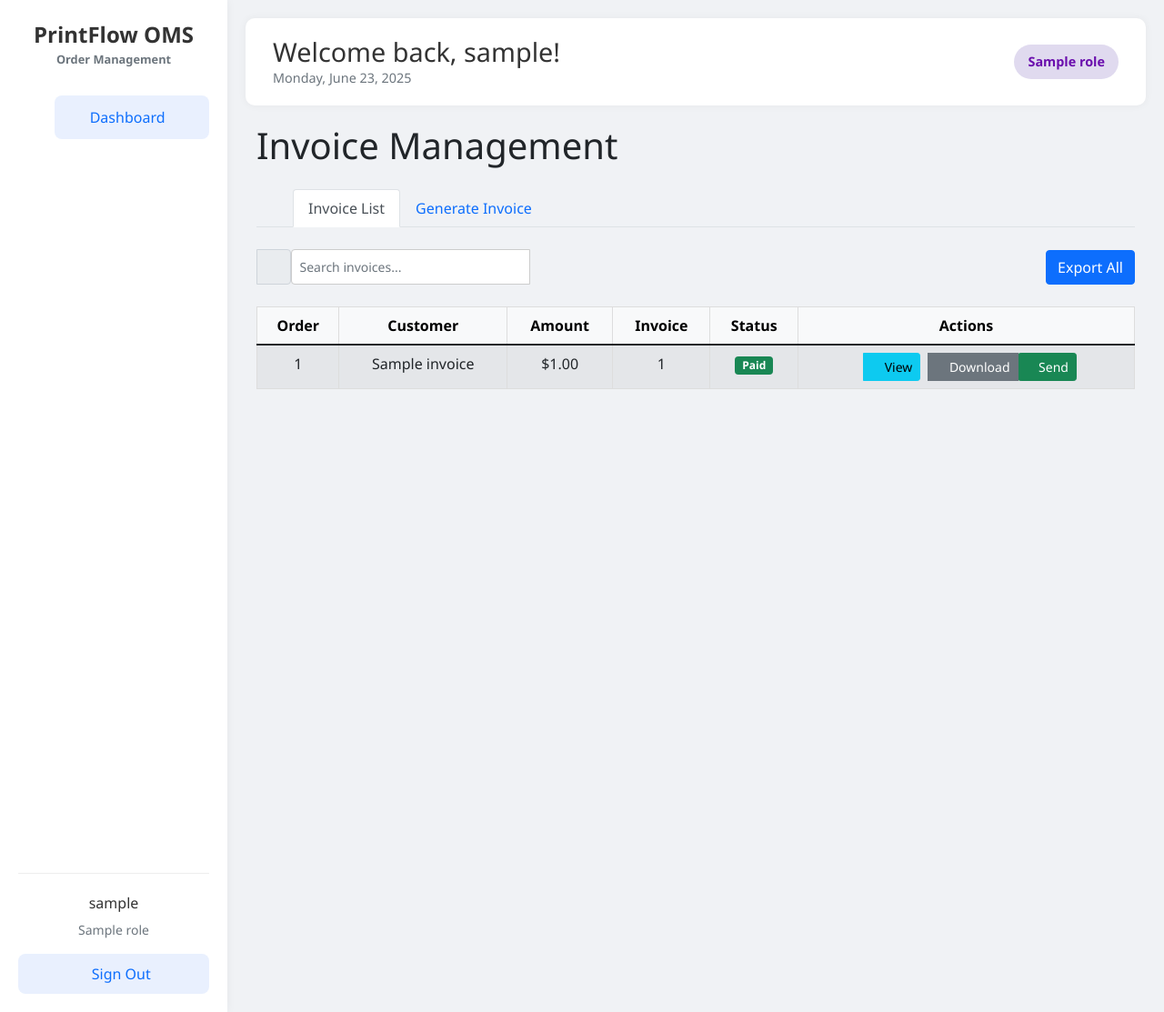
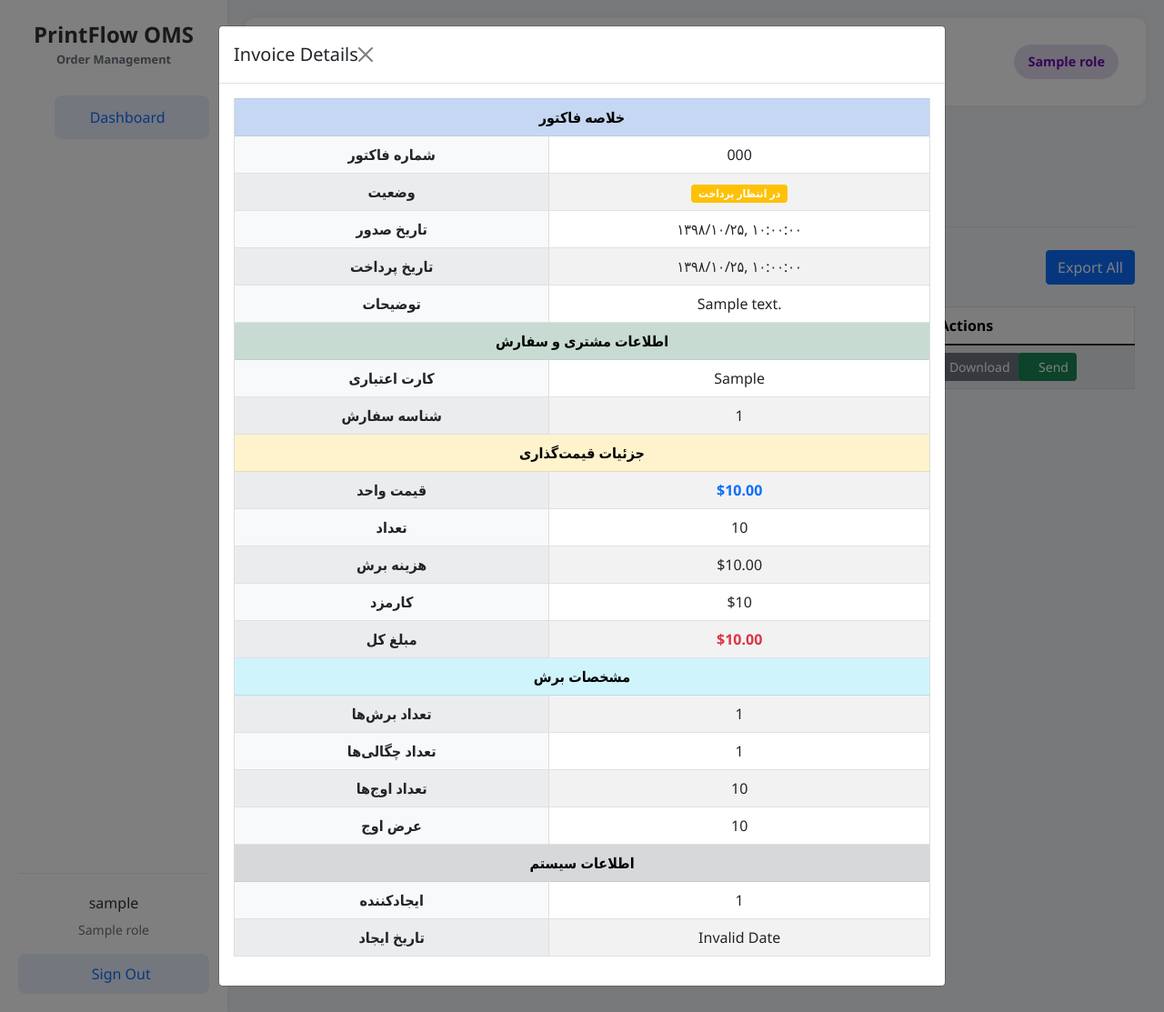
Before and after one commit to agrin10/tagtrack, a Flask app: template src/template/invoice_list.html in a window 1280 px wide, after a click on "View". Shown: the whole page at 91% size. Run offline with Flask 3, Linux system fonts and the light colour scheme; a user stored in the database is signed in; tables that the repository leaves empty hold one stand-in row (values such as "Sample post"); the template is opened without the code that fills it: values that come from a table or form of the project are taken from there, most other values are stand-ins (such as "Sample title", 1, 10 or a date in 2020); parts of the project's set-up code (start-up, migrations or seed data) failed here and were passed over; some libraries are stand-ins or nearby versions; some web fonts are replaced.

Commit message:
Add invoice viewing, sending, and downloading functionality with UI updates

```diff
--- a/src/invoices/routes.py
+++ b/src/invoices/routes.py
@@ -1,5 +1,5 @@
 from src.invoices import invoice_bp
-from src.invoices.controller import invoice_list , generate_invoice_file
+from src.invoices.controller import invoice_list , generate_invoice_file , view_invoice , send_invoice , download_invoice
 from flask import request , jsonify , redirect , url_for , render_template , flash
 from flask_login import login_required
 from src.utils.decorators import role_required
@@ -76,3 +76,42 @@ def post_generate_invoice_file():
 
     except Exception as e:
         return jsonify({"success": False, "message": f"Invalid input: {e}"}), 400
+
+@invoice_bp.route('/download', methods=['POST'])
+def get_download_invoice():
+    invoice_id = request.form.get('invoice_id')
+    file_type = request.form.get('file_type')
+
+    # Fetch invoice data here...
+    invoice = view_invoice(invoice_id)
+    if not invoice:
+        flash("فاکتور یافت نشد", "danger")
+        return redirect(url_for('invoice.invoice_list'))
+    if invoice and file_type in ['pdf', 'excel']:
+        success, response = download_invoice(invoice_id, file_type)
+        if success:
+            return response, 200
+        else:
+            flash("خطا در دانلود فاکتور", "danger")
+            return redirect(url_for('invoice.invoice_list'))
+    else:
+        flash("نوع فایل معتبر نیست", "danger")
+        return redirect(url_for('invoice.invoice_list'))
+
+@invoice_bp.route('/<invoice_id>')
+@login_required
+def invoice_view(invoice_id):
+    """
+    Get a specific invoice by its ID.
+    """
+    success, response = view_invoice(invoice_id)
+
+    if success:
+        return jsonify({"success": True, "invoice": response}), 200
+    else:
+        return jsonify({"success": False, "error": response}), 404
+
+
+@invoice_bp.route('/send/<int:invoice_id>', methods=['POST'])
+def post_send_invoice(invoice_id):
+    return send_invoice(invoice_id)
--- /dev/null
+++ b/src/template/downloadmodalinvoice.html
@@ -0,0 +1,30 @@
+<!-- Download Choice Modal -->
+<div class="modal fade" id="downloadChoiceModal" tabindex="-1" aria-labelledby="downloadChoiceLabel" aria-hidden="true">
+  <div class="modal-dialog modal-dialog-centered">
+    <form method="POST" action="{{ url_for('invoice.get_download_invoice') }}">
+      <div class="modal-content">
+        <div class="modal-header">
+          <h5 class="modal-title" id="downloadChoiceLabel">نوع فایل خروجی را انتخاب کنید</h5>
+          <button type="button" class="btn-close" data-bs-dismiss="modal" aria-label="بستن"></button>
+        </div>
+        <div class="modal-body text-center">
+          <input type="hidden" name="invoice_id" id="downloadInvoiceId">
+          <div class="btn-group" role="group">
+            <button type="submit" name="file_type" value="pdf" class="btn btn-outline-primary">PDF</button>
+            <button type="submit" name="file_type" value="excel" class="btn btn-outline-success">Excel</button>
+          </div>
+        </div>
+      </div>
+    </form>
+  </div>
+</div>
+
+<script>
+  const downloadModal = document.getElementById('downloadChoiceModal');
+  downloadModal.addEventListener('show.bs.modal', function (event) {
+    const button = event.relatedTarget;
+    const invoiceId = button.getAttribute('data-invoice-id');
+    const input = downloadModal.querySelector('#downloadInvoiceId');
+    input.value = invoiceId;
+  });
+</script>
--- /dev/null
+++ b/src/template/invoice_detail.html
@@ -0,0 +1,100 @@
+<!-- Invoice Details Modal -->
+<div class="modal fade" id="invoiceDetailsModal" tabindex="-1" aria-labelledby="invoiceDetailsModalLabel" aria-hidden="true">
+  <div class="modal-dialog modal-lg modal-dialog-scrollable">
+    <div class="modal-content">
+      <div class="modal-header">
+        <h5 class="modal-title" id="invoiceDetailsModalLabel">Invoice Details</h5>
+        <button type="button" class="btn-close" data-bs-dismiss="modal" aria-label="Close"></button>
+      </div>
+      <div class="modal-body">
+        <!-- Spinner while loading -->
+        <div class="text-center my-4" id="invoiceDetailsLoading">
+          <div class="spinner-border" role="status"></div>
+        </div>
+
+        <!-- Loaded invoice content will go here -->
+        <div id="invoiceDetailsContent" class="d-none"></div>
+      </div>
+    </div>
+  </div>
+</div>
+<script>
+document.addEventListener('DOMContentLoaded', function () {
+    const invoiceModal = document.getElementById('invoiceDetailsModal');
+    invoiceModal.addEventListener('show.bs.modal', function (event) {
+        const button = event.relatedTarget;
+        const invoiceId = button.getAttribute('data-invoice-id');
+
+        const loadingDiv = document.getElementById('invoiceDetailsLoading');
+        const detailsDiv = document.getElementById('invoiceDetailsContent');
+
+        loadingDiv.classList.remove('d-none');
+        detailsDiv.classList.add('d-none');
+        detailsDiv.innerHTML = ''; // Clear previous content
+
+        fetch(`/invoice/${invoiceId}`)
+            .then(response => response.json())
+            .then(data => {
+                loadingDiv.classList.add('d-none');
+                detailsDiv.classList.remove('d-none');
+
+            if (data.success && data.invoice && data.invoice.invoice) {
+                const invoice = data.invoice.invoice;
+            detailsDiv.innerHTML = `
+            <div class="table-responsive">
+            <table class="table table-bordered table-striped align-middle text-end">
+                <tbody>
+                <tr class="table-primary text-center text-uppercase fw-bold">
+                    <th colspan="2">خلاصه فاکتور</th>
+                </tr>
+                <tr><th class="bg-light">شماره فاکتور</th><td>${invoice.invoice_number}</td></tr>
+                <tr><th class="bg-light">وضعیت</th><td><span class="badge bg-${invoice.status === 'Paid' ? 'success' : 'warning'}">${invoice.status === 'Paid' ? 'پرداخت شده' : 'در انتظار پرداخت'}</span></td></tr>
+                <tr><th class="bg-light">تاریخ صدور</th><td>${new Date(invoice.issue_date).toLocaleString('fa-IR')}</td></tr>
+                <tr><th class="bg-light">تاریخ پرداخت</th><td>${invoice.payment_date ? new Date(invoice.payment_date).toLocaleString('fa-IR') : '—'}</td></tr>
+                <tr><th class="bg-light">توضیحات</th><td>${invoice.notes || '—'}</td></tr>
+
+                <tr class="table-success text-center text-uppercase fw-bold">
+                    <th colspan="2">اطلاعات مشتری و سفارش</th>
+                </tr>
+                <tr><th class="bg-light">کارت اعتباری</th><td>${invoice.credit_card}</td></tr>
+                <tr><th class="bg-light">شناسه سفارش</th><td>${invoice.order_id}</td></tr>
+
+                <tr class="table-warning text-center text-uppercase fw-bold">
+                    <th colspan="2">جزئیات قیمت‌گذاری</th>
+                </tr>
+                <tr><th class="bg-light">قیمت واحد</th><td><span class="text-primary fw-bold">$${invoice.unit_price.toFixed(2)}</span></td></tr>
+                <tr><th class="bg-light">تعداد</th><td>${invoice.quantity}</td></tr>
+                <tr><th class="bg-light">هزینه برش</th><td>$${invoice.cutting_cost.toFixed(2)}</td></tr>
+                <tr><th class="bg-light">کارمزد</th><td>$${invoice.Fee}</td></tr>
+                <tr><th class="bg-light">مبلغ کل</th><td><strong class="text-danger">$${invoice.total_price.toFixed(2)}</strong></td></tr>
+
+                <tr class="table-info text-center text-uppercase fw-bold">
+                    <th colspan="2">مشخصات برش</th>
+                </tr>
+                <tr><th class="bg-light">تعداد برش‌ها</th><td>${invoice.number_of_cuts}</td></tr>
+                <tr><th class="bg-light">تعداد چگالی‌ها</th><td>${invoice.number_of_density}</td></tr>
+                <tr><th class="bg-light">تعداد اوج‌ها</th><td>${invoice.peak_quantity}</td></tr>
+                <tr><th class="bg-light">عرض اوج</th><td>${invoice.peak_width}</td></tr>
+
+                <tr class="table-secondary text-center text-uppercase fw-bold">
+                    <th colspan="2">اطلاعات سیستم</th>
+                </tr>
+                <tr><th class="bg-light">ایجادکننده</th><td>${invoice.created_by || '—'}</td></tr>
+                <tr><th class="bg-light">تاریخ ایجاد</th><td>${new Date(invoice.created_at).toLocaleString('fa-IR')}</td></tr>
+                </tbody>
+            </table>
+            </div>
+            `;
+
+            } else {
+                detailsDiv.innerHTML = `<div class="alert alert-danger">Could not load invoice details.</div>`;
+            }
+            })
+            .catch(error => {
+                loadingDiv.classList.add('d-none');
+                detailsDiv.classList.remove('d-none');
+                detailsDiv.innerHTML = `<div class="alert alert-danger">Error loading invoice details: ${error}</div>`;
+            });
+    });
+});
+</script>
--- a/src/template/invoice_list.html
+++ b/src/template/invoice_list.html
@@ -192,7 +192,8 @@
             </div>
         </div>
     </div>
-
+    {% include 'invoice_detail.html' %}
+    {% include 'downloadmodalinvoice.html' %}
 {% endblock %}
 {% block scripts %}
     <script>
```
Also changed, not shown: src/invoices/controller.py (+197 -0 lines), src/static/fonts/Vazir.ttf (added), src/static/fonts/Vazir.woff (added).
